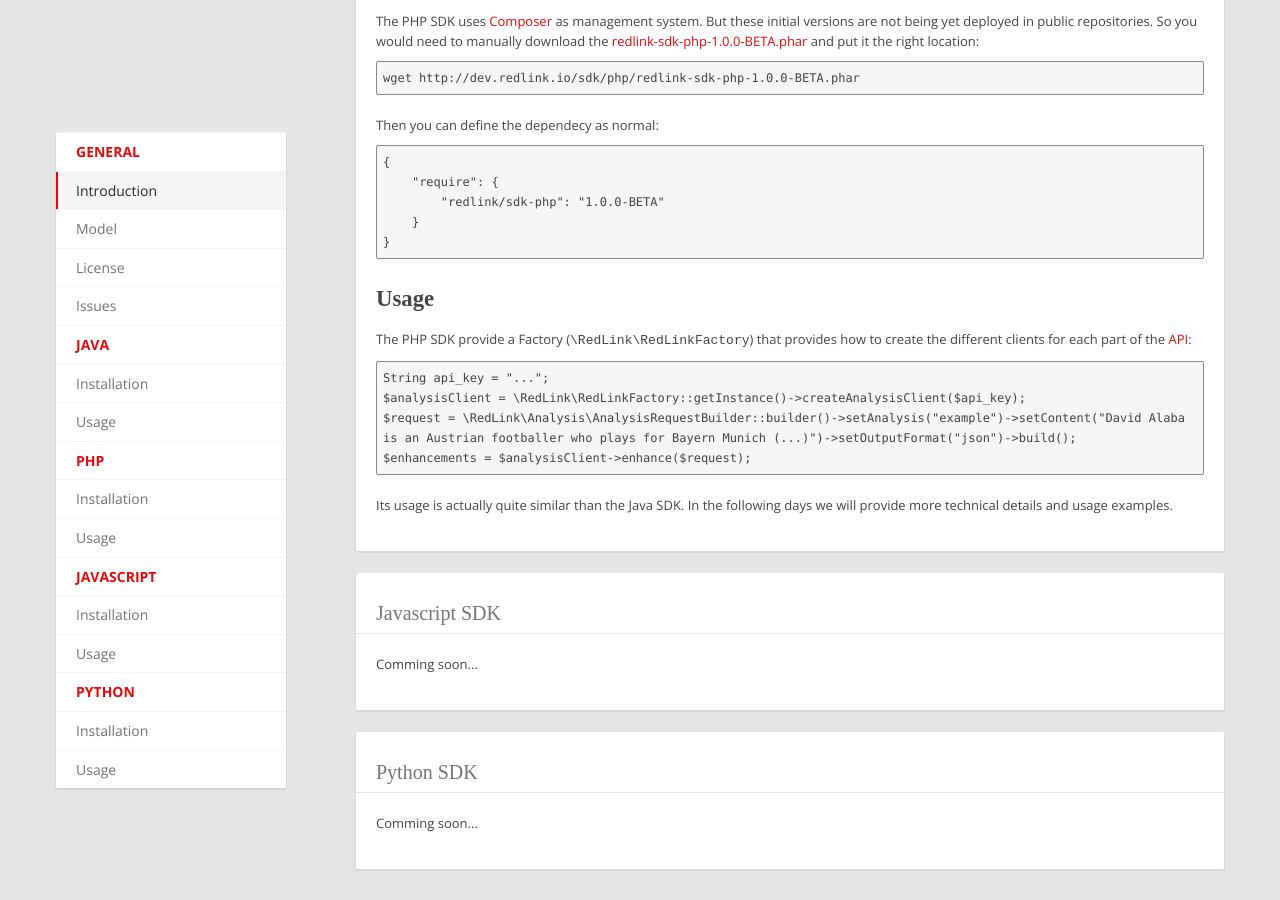
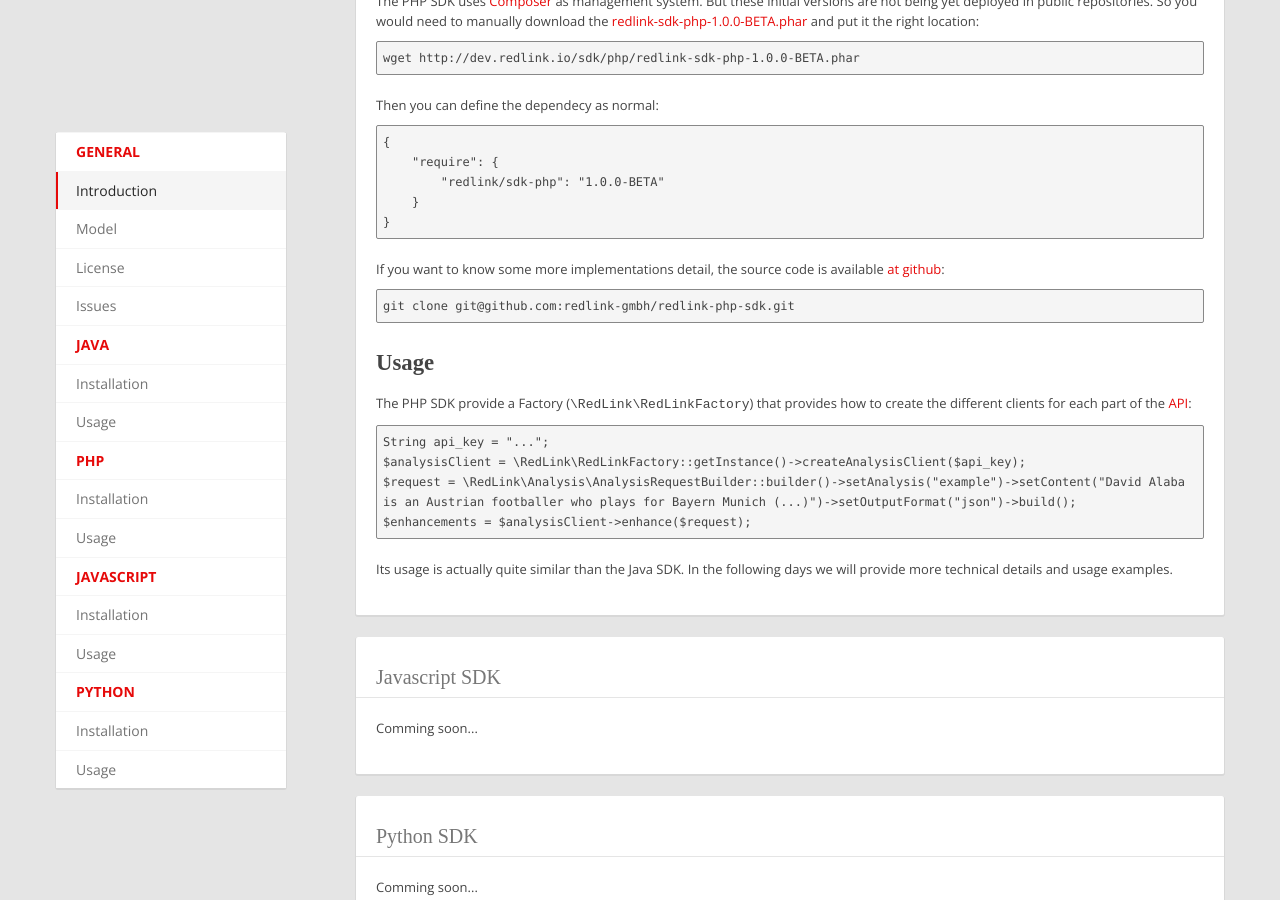
Before and after one commit to redlink-gmbh/redlink-gmbh.github.io, a Jekyll site: the page built from sdk/index.html, in a window 1280 px wide and 900 px high, scrolled down 2464 px. Built offline with Jekyll 4.4.1, drawn with Linux system fonts in a browser that asks for light colours; comment, search, counter and statistics services are not loaded.

Commit message:
linked php source code

```diff
--- a/sdk/index.html
+++ b/sdk/index.html
@@ -131,7 +131,6 @@ title: SDK
                   <a href="https://github.com/redlink-gmbh/redlink-java-sdk">at github</a>:
                 </p>
                 <pre class="prettyprint">git clone git@github.com:redlink-gmbh/redlink-java-sdk.git</pre>
-                -->
 
                 <h3 id="java-usages" class="anchor">Usage</h3>
 
@@ -227,6 +226,12 @@ for (Map&lt;String, RDFNode&gt; result: results) {
     }
 }</pre>
 
+                <p>
+                  If you want to know some more implementations detail, the source code is available
+                  <a href="https://github.com/redlink-gmbh/redlink-php-sdk">at github</a>:
+                </p>
+                <pre class="prettyprint">git clone git@github.com:redlink-gmbh/redlink-php-sdk.git</pre>
+
                 <h3 id="java-usages" class="anchor">Usage</h3>
 
                 <p>
```
